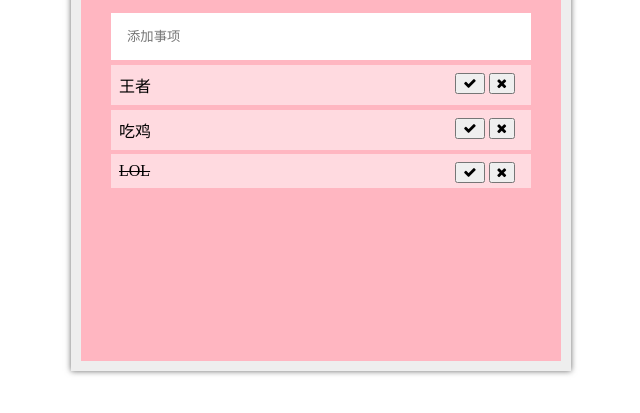
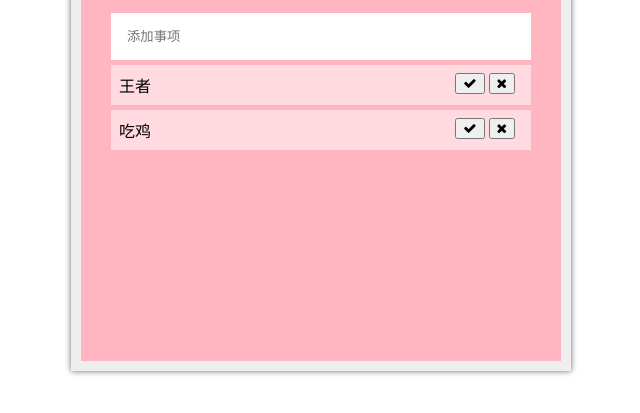
Before and after one commit to yuyinchao/yuyinchao.github.io, a plain HTML site: page V.03/index.html in a window 1280 px wide. Shown: the part 279-692 px from the top of the page, without its empty margins (319-959 px from the left). Drawn offline with nearby package versions, Linux system fonts and the light colour scheme.

Commit message:
Update index.html

```diff
--- a/V.03/index.html
+++ b/V.03/index.html
@@ -93,23 +93,18 @@
 							title: '吃鸡',
 							done:false,
 						},
-						{
-							id: 3,
-							title: 'LOL',
-							done:true,
-						}
 					],
 					nextTodoId: 4
 				},
 				methods: {
 					addItem: function() {
-						if(this.newTodoId !=""){
+						if(this.newTodoText !=""){
 							this.todos.push({
-								id: this.nextTodoId++,
-								title: this.newTodoText,
-								done:false,
-							});
-							this.newTodoText = '';
+							id: this.nextTodoId++,
+							title: this.newTodoText,
+							done:false,
+						});
+						this.newTodoText = '';
 						}
 					},
 					removeItem:function(i){
```
